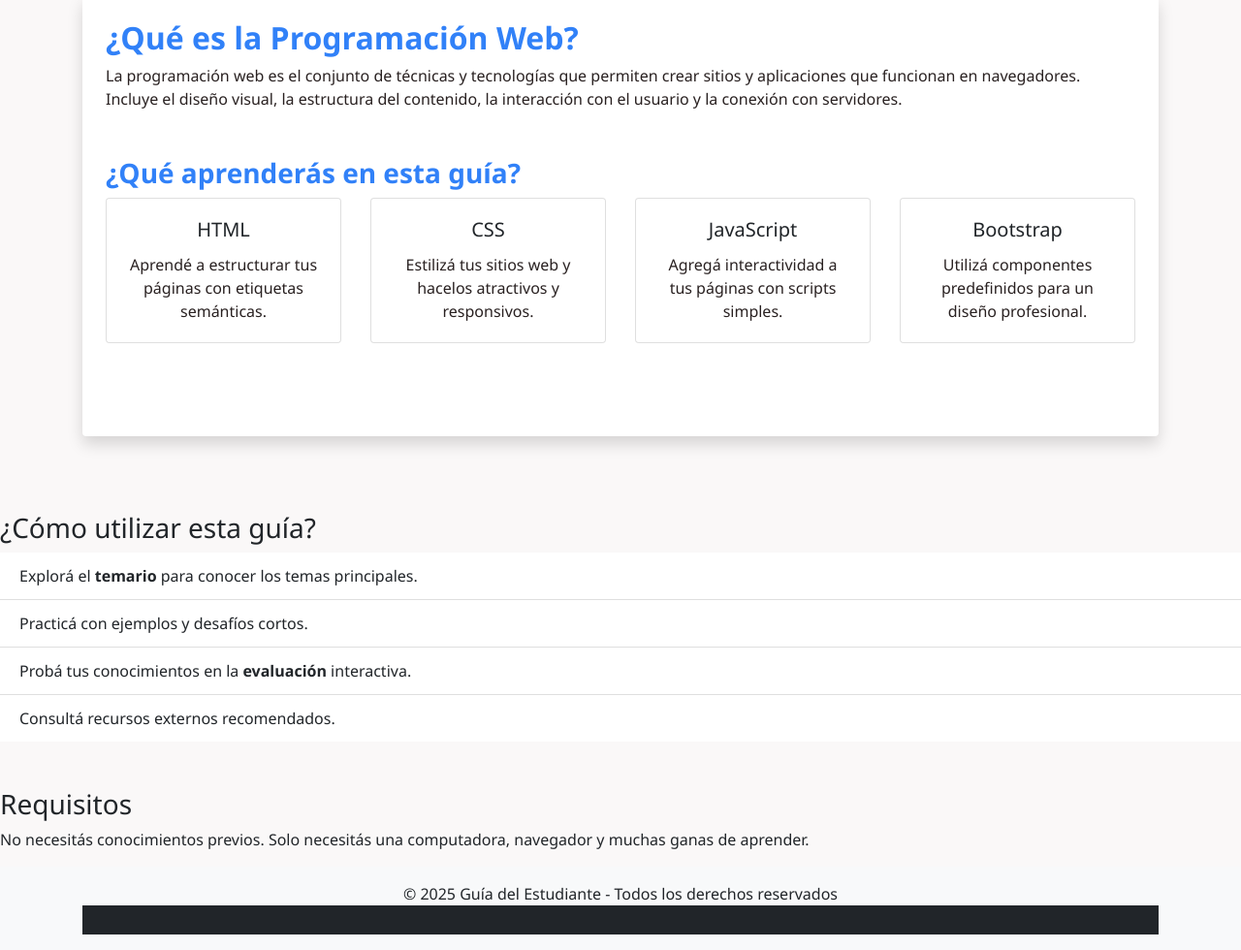
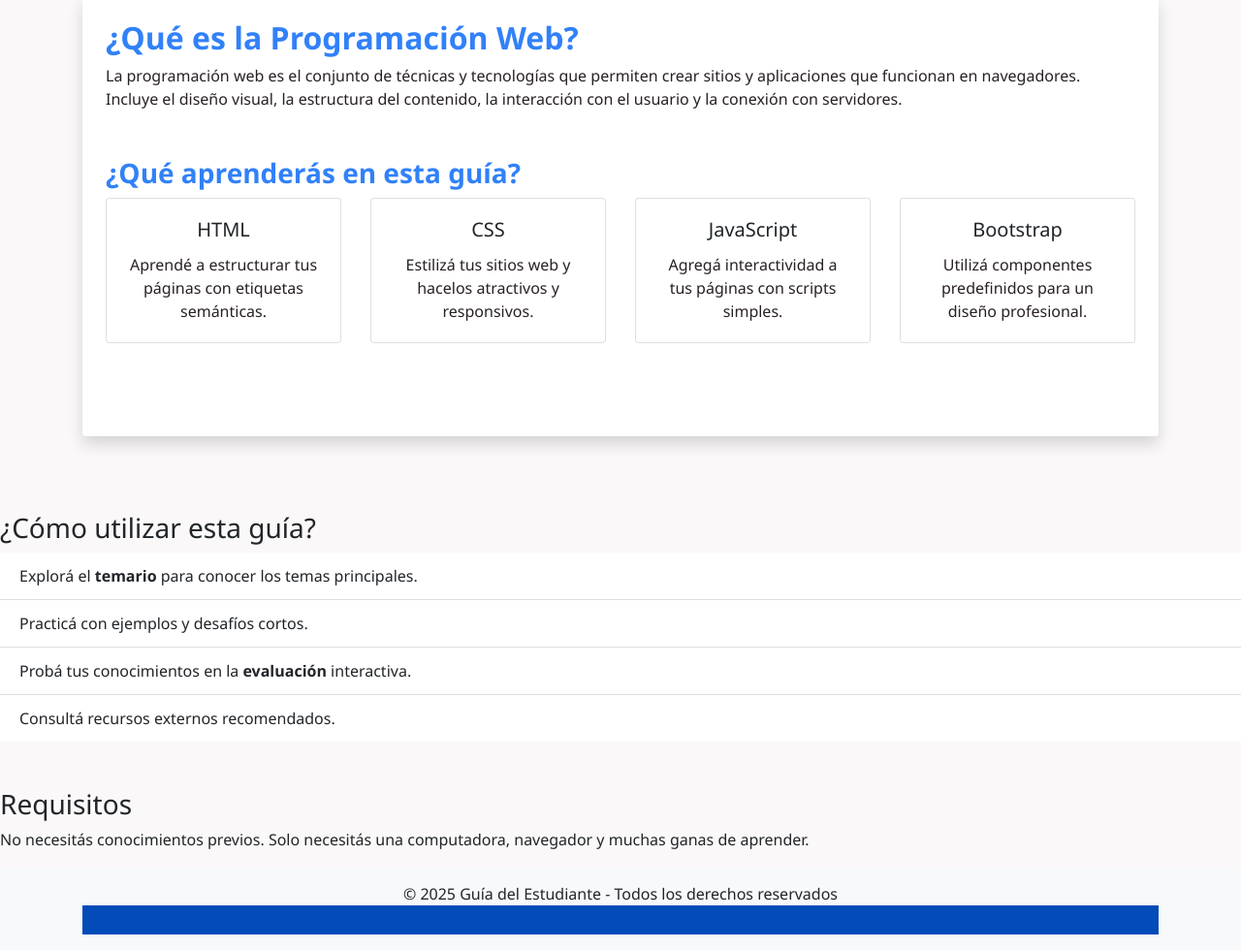
Before and after one commit to Simetriq/Primer-Parcial, a plain HTML site: page index.html in a window 1280 px wide. Shown: the part 360-1340 px from the top of the page at 97% size. Drawn offline with nearby package versions, Linux system fonts and the light colour scheme.

Commit message:
Se cambio el color del footer del archivo de index.html

```diff
--- a/assets/css/index.css
+++ b/assets/css/index.css
@@ -6,7 +6,7 @@ body {
 
 /* ==== Navbar ==== */
 .navbar-nav .nav-link:hover {
-  color: #00245a;
+  color: #024bb8;
 }
 
 /* ==== Header ==== */
@@ -38,7 +38,8 @@ article p {
 
 /* ==== Footer ==== */
 footer {
-  background-color: #212529;
+  background-color: #024bb8;
+  display: flex;
   text-align: center;
   padding: 15px 0;
   margin-top: auto;
```
